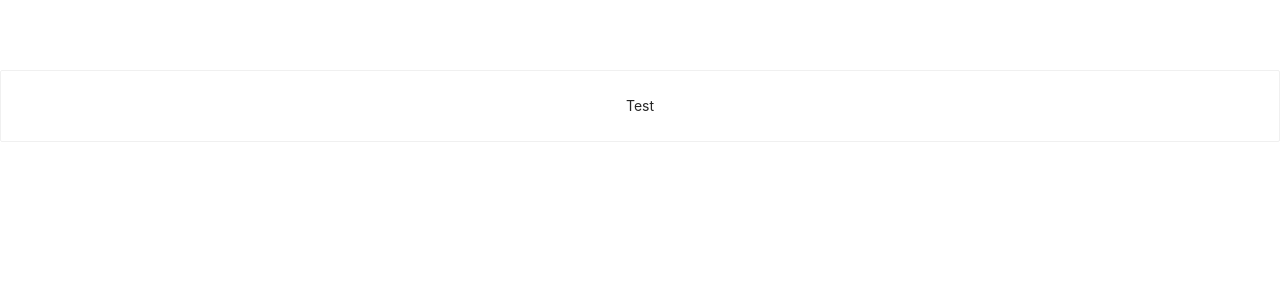
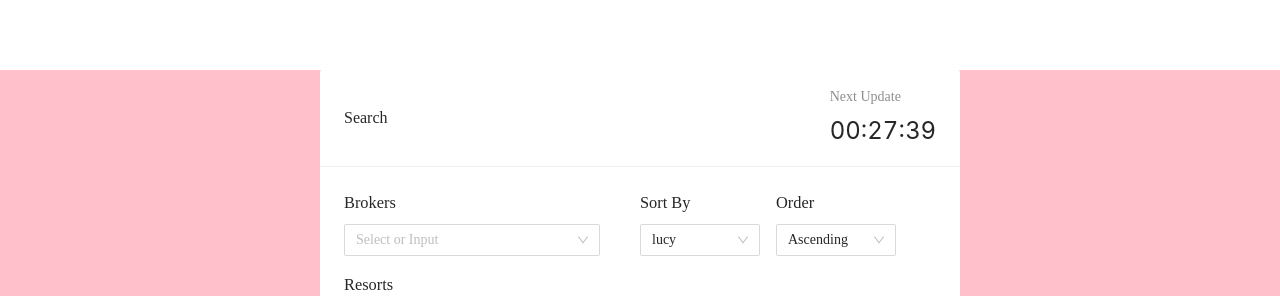
Before and after one commit to almulalic/dvc-search-engine-web, a React (Create React App) app: page / in a window 1280 px wide. Shown: the part 656-952 px from the top of the page. Before the commit the page ends 800 px from the top, so only its background shows below. Built offline with nearby package versions, Linux system fonts and the light colour scheme; a web font is replaced by a local one.

Commit message:
added search form elements

```diff
--- a/package.json
+++ b/package.json
@@ -7,6 +7,7 @@
     "@testing-library/react": "^9.5.0",
     "@testing-library/user-event": "^7.2.1",
     "antd": "^4.6.2",
+    "moment": "^2.27.0",
     "node-sass": "^4.14.1",
     "react": "^16.13.1",
     "react-dom": "^16.13.1",
--- a/src/App.scss
+++ b/src/App.scss
@@ -1,3 +1,5 @@
+@import "~antd/dist/antd.css";
+
 @font-face {
   font-family: "KumbhSans";
   src: URL("./assets/fonts/KumbhSans/KumbhSans-Bold.ttf") format("truetype");
--- a/src/App.tsx
+++ b/src/App.tsx
@@ -1,7 +1,6 @@
 import React from "react";
 import "./App.scss";
 import { Landing } from "./pages";
-import "antd/dist/antd.css";
 import { BrowserRouter as Router, Switch, Route } from "react-router-dom";
 
 const App = () => {
--- a/src/components/SearchForm/SearchForm.ts
+++ b/src/components/SearchForm/SearchForm.ts
@@ -1 +1,11 @@
-export const type = {};
+import moment from "moment";
+
+export const calculateTimer = () => {
+  var time = new Date();
+  var mins = time.getMinutes();
+  var diff = mins % 30;
+  time.setMinutes(mins - diff);
+  time.setSeconds(0);
+
+  return moment(time).add(30, "m").format("YYYY-MM-DD HH:mm:ss");
+};
--- a/src/components/SearchForm/SearchFormLayout.tsx
+++ b/src/components/SearchForm/SearchFormLayout.tsx
@@ -1,12 +1,146 @@
-import React from "react";
+import React, { useState, useEffect } from "react";
+
+import { Card, Statistic, Space, Select, Row, Col } from "antd";
 
 import "./SearchFormStyle.scss";
-import { Card } from "antd";
+import { calculateTimer } from "./SearchForm";
+import {
+  BrokerAlias,
+  ResortAlias,
+  UseYearAlias,
+  StatusAlias,
+} from "../../shared/Types";
 
 export const SearchFormLayout = () => {
+  const { Countdown } = Statistic;
+  const { Option } = Select;
+
+  const [deadline, setDeadline] = useState("");
+
+  useEffect(() => {
+    setDeadline(calculateTimer());
+  }, []);
+
+  const [allDropdownOptions, setAllDropdownOptions] = useState([]);
+
+  useEffect(() => {
+    setAllDropdownOptions([
+      {
+        label: "Brokers",
+        dropdown: BrokerAlias.map(([key, value]) => {
+          return (
+            <Option key={key} value={value}>
+              {key}
+            </Option>
+          );
+        }),
+      },
+      {
+        label: "Resorts",
+        dropdown: ResortAlias.map(([key, value]) => {
+          return (
+            <Option key={key} value={value}>
+              {key}
+            </Option>
+          );
+        }),
+      },
+      {
+        label: "Use Year",
+        dropdown: UseYearAlias.map(([key, value]) => {
+          return (
+            <Option key={key} value={value}>
+              {key}
+            </Option>
+          );
+        }),
+      },
+      {
+        label: "Status",
+        dropdown: StatusAlias.map(([key, value]) => {
+          return (
+            <Option key={key} value={value}>
+              {key}
+            </Option>
+          );
+        }),
+      },
+    ]);
+  }, []);
+
+  function handleChange(value) {
+    console.log(`selected ${value}`);
+  }
+
   return (
     <div className="SearchForm">
-      <Card>Test</Card>
+      <Card
+        className="SearchForm--CardHeader"
+        title="Search"
+        hoverable
+        bordered={false}
+        extra={
+          <Countdown
+            title="Next Update"
+            value={deadline}
+            onFinish={() => setDeadline(calculateTimer())}
+            format="HH:mm:ss"
+          />
+        }
+      >
+        <Row>
+          <Col span={12}>
+            <Space direction="vertical" size="middle">
+              {allDropdownOptions.map((x, i) => {
+                return (
+                  <div className="SearchForm--SelectContainer" key={i}>
+                    <h3>{x.label}</h3>
+                    <Select
+                      mode="multiple"
+                      style={{ width: "100%" }}
+                      placeholder="Select or Input"
+                      optionLabelProp="key"
+                      optionFilterProp="key"
+                      onChange={handleChange}
+                      tokenSeparators={[","]}
+                      allowClear
+                      bordered
+                      showArrow
+                    >
+                      {x.dropdown}
+                    </Select>
+                  </div>
+                );
+              })}
+            </Space>
+          </Col>
+          <Col span={12}>
+            <Space direction="vertical" size="middle">
+              <Space direction="horizontal" size="middle">
+                <div>
+                  <h3>Sort By</h3>
+                  <Select
+                    defaultValue="lucy"
+                    style={{ width: 120 }}
+                    onChange={handleChange}
+                  ></Select>
+                </div>
+                <div>
+                  <h3>Order</h3>
+                  <Select
+                    defaultValue="ASC"
+                    style={{ width: 120 }}
+                    onChange={handleChange}
+                  >
+                    <Option value="ASC">Ascending</Option>
+                    <Option value="DESC">Descending</Option>
+                  </Select>
+                </div>
+              </Space>
+            </Space>
+          </Col>
+        </Row>
+      </Card>
     </div>
   );
 };
--- a/src/components/SearchForm/SearchFormStyle.scss
+++ b/src/components/SearchForm/SearchFormStyle.scss
@@ -0,0 +1,26 @@
+.SearchForm {
+  display: flex;
+  flex-direction: column;
+  justify-content: center;
+  align-items: center;
+  padding-bottom: 20rem;
+  font-family: "KumbhSans";
+}
+
+.SearchForm--CardHeader {
+  width: 50vw;
+  text-align: start;
+  margin-bottom: 5vh;
+}
+
+.SearchForm--CardBody {
+  width: 50vw;
+  text-align: start;
+}
+
+.SearchForm--SelectContainer {
+  width: 20vw;
+  h3 {
+    text-align: left;
+  }
+}
--- a/src/pages/landing/LandingLayout.tsx
+++ b/src/pages/landing/LandingLayout.tsx
@@ -1,13 +1,18 @@
 import React from "react";
 
+import { LandingCarousel, SearchForm } from "../../components";
+
 import "./LandingStyle.scss";
-import { LandingCarousel, SearchForm } from "../../components";
 
 export const LandingLayout = () => {
   return (
     <div className="LandingPage">
-      <LandingCarousel />
-      <SearchForm />
+      <div className="LandingPage--Carousel">
+        <LandingCarousel />
+      </div>
+      <div className="LandingPage--SearchForm">
+        <SearchForm />
+      </div>
     </div>
   );
 };
--- a/src/pages/landing/LandingStyle.scss
+++ b/src/pages/landing/LandingStyle.scss
@@ -2,3 +2,7 @@
   height: 100vh;
   width: 100vw;
 }
+
+.LandingPage--SearchForm {
+  background: pink;
+}
--- /dev/null
+++ b/src/shared/Types.ts
@@ -0,0 +1,127 @@
+export const BrokerTypes = {
+  0: "DVC Resale Market",
+  1: "Resales DVC",
+  2: "DVC Store",
+  3: "DVC Resales",
+  4: "DVC Resales Shop",
+};
+
+export const BrokerAlias = [
+  ["DVC Resale Market", 0],
+  ["Resales DVC", 1],
+  ["DVC Store", 2],
+  ["DVC Resales", 3],
+  ["DVC Resales Shop", 4],
+];
+
+export const ResortTypes = {
+  0: "Animal Kingdom",
+  1: "Aulani",
+  2: "Bay Lake Tower",
+  3: "Beach Club",
+  4: "Boardwalk",
+  5: "Boulder Ridge",
+  6: "Copper Creek",
+  7: "Grand Californian",
+  8: "Grand Floridian",
+  9: "Hilton Head",
+  10: "Old Key West",
+  11: "Polynesian",
+  12: "Riviera",
+  13: "Saratoga Spring",
+  14: "Vero Beach",
+};
+
+export const ResortAlias = [
+  ["Animal Kingdom", 0],
+  ["Aulani", 1],
+  ["Bay Lake Tower", 2],
+  ["Beach Club", 3],
+  ["Boardwalk", 4],
+  ["Boulder Ridge", 5],
+  ["Copper Creek", 6],
+  ["Grand Californian", 7],
+  ["Grand Floridian", 8],
+  ["Hilton Head", 9],
+  ["Old Key West", 10],
+  ["Polynesian", 11],
+  ["Riviera", 12],
+  ["Saratoga Springs", 13],
+  ["Vero Beach", 14],
+];
+
+export const UseYearTypes = {
+  0: "February",
+  1: "March",
+  2: "April",
+  3: "June",
+  4: "August",
+  5: "September",
+  6: "October",
+  7: "December",
+};
+
+export const UseYearAlias = [
+  ["February", 0],
+  ["March", 1],
+  ["April", 2],
+  ["June", 3],
+  ["August", 4],
+  ["September", 5],
+  ["October", 6],
+  ["December", 7],
+];
+
+export const StatusTypes = {
+  0: "No status",
+  1: "New",
+  2: "Offer Accepted",
+  3: "Available",
+  4: "Reduced",
+  5: "Sale Pending",
+  6: "Reduced Again",
+  7: "Double Points",
+  8: "Small Contract",
+  9: "Nearly Double Points",
+  10: "Extended",
+  11: "Expires",
+};
+
+export const StatusAlias = [
+  ["No status", 0],
+  ["New", 1],
+  ["Offer Accepted", 2],
+  ["Available", 3],
+  ["Reduced", 4],
+  ["Sale Pending", 5],
+  ["Reduced Again", 6],
+  ["Double Points", 7],
+  ["Small Contract", 8],
+  ["Nearly Double Points", 9],
+  ["Extended", 10],
+  ["Expires", 11],
+];
+
+export const OrderTypes = {
+  0: "Id",
+  1: "Market",
+  2: "Resort",
+  3: "Points",
+  4: "UseYear",
+  5: "Price",
+};
+
+export const DateAlias = [
+  ["Jan", "January"],
+  ["Feb", "February"],
+  ["Mar", "March"],
+  ["Apr", "April"],
+  ["Mar", "May"],
+  ["Jun", "June"],
+  ["Jul", "July"],
+  ["Aug", "August"],
+  ["Sep", "September"],
+  ["Oct", "October"],
+  ["Nov", "November"],
+  ["Dec", "December"],
+];
```
